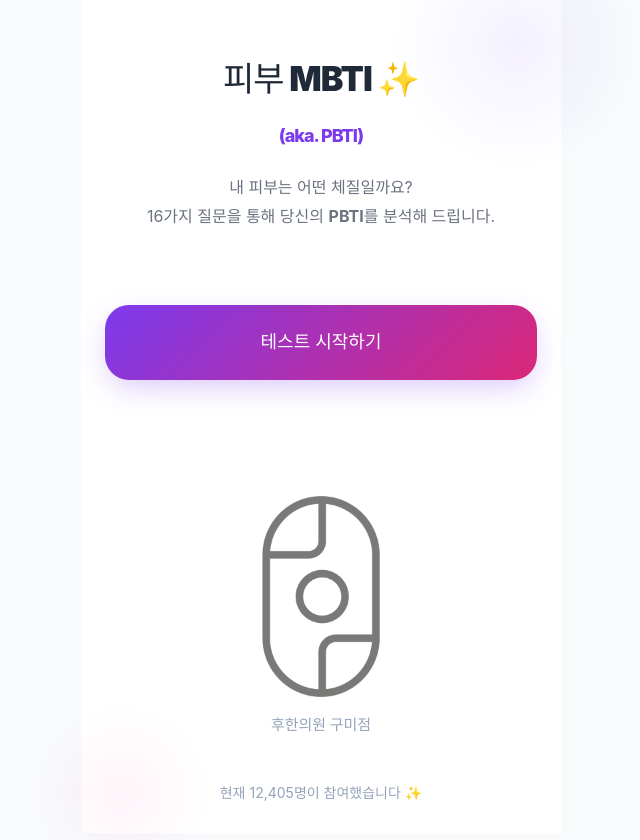
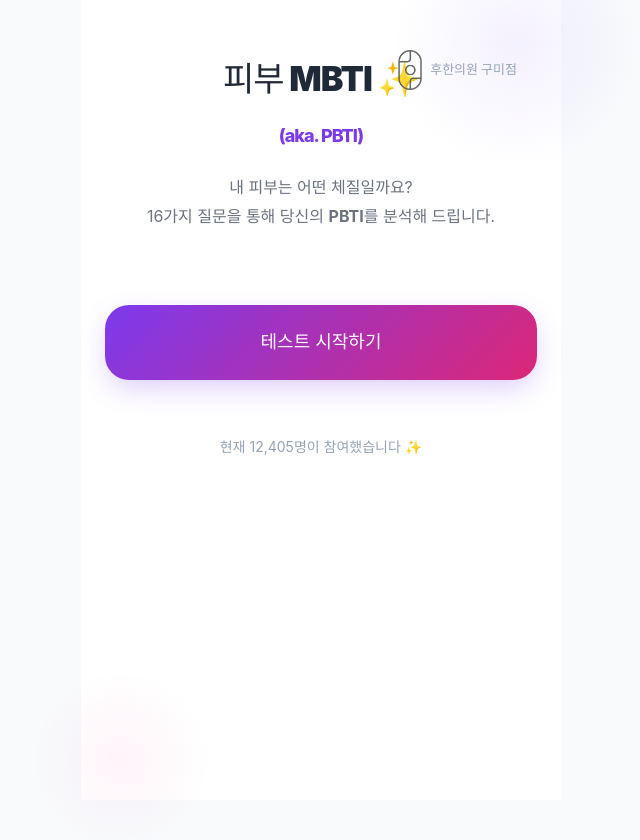
Before and after one commit to omdluj-hub/pbti, a React (Vite) app: page / in a window 1280 px wide. Shown: the top 840 px of the page, without its empty margins (319-959 px from the left). Built offline with nearby package versions, Linux system fonts and the light colour scheme; a web font is replaced by a local one.

Commit message:
Refactor branding to small top-right header

```diff
--- a/src/App.css
+++ b/src/App.css
@@ -377,40 +377,33 @@ h1 {
   background-color: #ffffff !important;
 }
 
-/* Footer Branding */
-.landing-footer {
-  margin-top: 50px;
+/* Header Branding */
+.landing-header {
+  position: absolute;
+  top: 20px;
+  right: 20px;
   display: flex;
-  flex-direction: column;
   align-items: center;
-  gap: 12px;
-  animation: fadeIn 1s ease-out 0.5s both;
+  gap: 8px;
+  text-decoration: none;
+  z-index: 10;
 }
 
-.footer-logo {
-  width: 120px;
+.header-logo {
+  width: 24px;
   height: auto;
-  opacity: 0.8;
-  transition: opacity 0.3s;
+  opacity: 0.9;
 }
 
-.footer-logo:hover {
-  opacity: 1;
+.header-link {
+  font-size: 13px;
+  font-weight: 700;
+  color: #94a3b8;
+  transition: all 0.3s;
 }
 
-.footer-link {
-  font-size: 15px;
-  font-weight: 700;
-  color: #94a3b8;
-  text-decoration: none;
-  transition: all 0.3s;
-  padding: 5px 10px;
-  border-radius: 10px;
-}
-
-.footer-link:hover {
+.landing-header:hover .header-link {
   color: #7c3aed;
-  background-color: #f5f3ff;
 }
 
 @media (max-width: 480px) {
--- a/src/App.tsx
+++ b/src/App.tsx
@@ -373,6 +373,11 @@ function App() {
 
   const renderLanding = () => (
     <div className="fade-in">
+      <a href="https://homepage-five-chi.vercel.app/" target="_blank" rel="noopener noreferrer" className="landing-header">
+        <img src={logo} alt="후한의원 로고" className="header-logo" />
+        <span className="header-link">후한의원 구미점</span>
+      </a>
+
       <h1>피부 MBTI ✨<br /><span style={{ fontSize: '18px', color: '#7c3aed', fontWeight: '800' }}>(aka. PBTI)</span></h1>
       <p className="description">
         내 피부는 어떤 체질일까요?<br />
@@ -381,13 +386,6 @@ function App() {
       <button className="btn btn-primary" onClick={startTest}>
         테스트 시작하기
       </button>
-
-      <div className="landing-footer">
-        <a href="https://homepage-five-chi.vercel.app/" target="_blank" rel="noopener noreferrer" className="landing-footer" style={{ textDecoration: 'none' }}>
-          <img src={logo} alt="후한의원 로고" className="footer-logo" />
-          <span className="footer-link">후한의원 구미점</span>
-        </a>
-      </div>
 
       <div style={{ marginTop: '40px', textAlign: 'center', color: '#94a3b8', fontSize: '14px' }}>
         현재 12,405명이 참여했습니다 ✨
```
